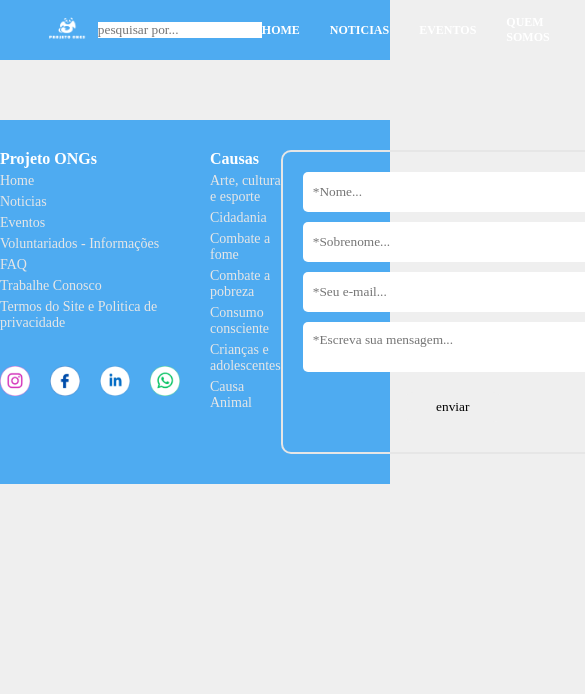
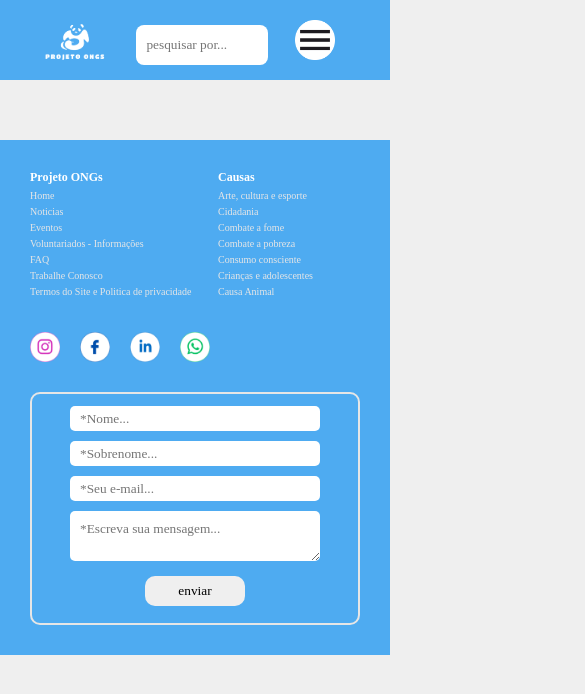
Before and after one commit to ICEI-PUC-Minas-PMV-SI/pmv-si-2024-2-pe1-t5-pmv-si-2024-2-pe1-t5_atual-WebApplicationProject-Template, a plain HTML site: page src/index.html in a window 390 px wide. Shown: the top 694 px of the page, 585 px wide, since content can reach past the window. Drawn offline with Linux system fonts and the light colour scheme.

Commit message:
add media query da header e footer

```diff
--- a/src/gerais/geral.css
+++ b/src/gerais/geral.css
@@ -15,10 +15,9 @@ body{
 
 header{
   background-color: #4EABF1;
-  height: 60px;
+  height: 80px;
   display: flex;
   flex-direction: row;
-  justify-content: space-between;
   padding: 0px 40px;
 }
 
@@ -33,13 +32,21 @@ main{
 
 #div-logotipo{
   height: 100%;
-  width: auto;
+  width: 50%;
   display: flex;
   align-items: center;
+  padding-top: 10px;
+  gap: 70px;
+  input{
+    height: 40px;
+    border-radius: 8px;
+    width: 50%;
+    padding-left: 10px;
+  }
 }
 
 #logotipo{
-  height: 70%;
+  height: 100px;
 }
 
 /* --------------Sessão barra de pesquisa----------------------*/
@@ -47,10 +54,12 @@ main{
 
 /* -------------------Sessão Navbar-----------------------------*/
 #div-navbar{
-
   display: flex;
   flex-direction: row;
+  justify-content: end;
   gap: 100px;
+  padding-right: 90px;
+  width: 50%;
 }
 
 #navbar{
@@ -71,11 +80,51 @@ main{
   height: 100%;
   display: flex;
   align-items: center;
+  background-color: transparent;
 }
 
 #user-icon{
   height: 60%;
 }
+
+#menu-icon{
+  display: none;
+  height: 60%;
+  width: 20px;
+}
+
+/* The container <div> - needed to position the dropdown content */
+.dropdown {
+  position: relative;
+  display: inline-block;
+}
+
+/* Dropdown Content (Hidden by Default) */
+.dropdown-content {
+  display: none;
+  position: absolute;
+  background-color: #f1f1f1;
+  min-width: 160px;
+  box-shadow: 0px 8px 16px 0px rgba(0,0,0,0.2);
+  z-index: 1;
+}
+
+/* Links inside the dropdown */
+.dropdown-content a {
+  color: black;
+  padding: 12px 16px;
+  text-decoration: none;
+  display: block;
+}
+
+/* Change color of dropdown links on hover */
+.dropdown-content a:hover {background-color: #ddd;}
+
+/* Show the dropdown menu on hover */
+.dropdown:hover .dropdown-content {display: block;}
+
+/* Change the background color of the dropdown button when the dropdown content is shown */
+.dropdown:hover .dropbtn {background-color: #3e8e41;}
 
 /* ---------------------------- FOOTER ------------------------*/
 
@@ -122,7 +171,6 @@ footer{
 }
 
 #footer-contato{
-
   display: flex;
   justify-content: center;
   align-items: center;
@@ -162,3 +210,163 @@ footer{
     cursor: pointer;
   }
 }
+
+
+/* -----------------------MEDIA QUERIE ------------------------*/
+
+@media (max-width: 600px) {
+
+  header{
+    height: 80px;
+    padding: 0px 30px;
+  }
+
+  #div-logotipo{
+    height: 100%;
+    width: 80%;
+    display: flex;
+    align-items: center;
+    padding-top: 10px;
+    gap: 10px;
+    input{
+      height: 40px;
+      width: 100%px;
+      padding-left: 10px;
+    }
+  }
+
+  #logotipo{
+    height: 70px;
+  }
+
+  #div-navbar{
+    display: flex;
+    flex-direction: row;
+    justify-content: end;
+    gap: 10px;
+    padding-right: 5px;
+    width: 20%;
+  }
+
+  #navbar{
+    display: none;
+    align-items: center;
+    gap: 5px;
+  }
+
+  .opcao-pagina{
+    font-size: 12px;
+    color: white;
+    font-weight: bold;
+  }
+
+  #div-user-icon{
+    height: 100%;
+    display: flex;
+    align-items: center;
+    background-color: transparent;
+  }
+
+  #user-icon{
+    height: 60%;
+    display: none;
+  }
+
+  #menu-icon{
+    display: flex;
+    height: 40px;
+    width: 40px;
+    margin-right: 20px;
+  }
+
+  .dropdown {
+    position: relative;
+    display: inline-block;
+  }
+
+  /* Dropdown Content (Hidden by Default) */
+  .dropdown-content {
+    display: none;
+    position: absolute;
+    background-color: #f1f1f1;
+    min-width: 160px;
+    box-shadow: 0px 8px 16px 0px rgba(0,0,0,0.2);
+    z-index: 1;
+  }
+
+  /* Links inside the dropdown */
+  .dropdown-content a {
+    color: black;
+    padding: 12px 16px;
+    text-decoration: none;
+    display: block;
+  }
+
+  /* Change color of dropdown links on hover */
+  .dropdown-content a:hover {background-color: #ddd;}
+
+  /* Show the dropdown menu on hover */
+  .dropdown:hover .dropdown-content {display: block;}
+
+  /* Change the background color of the dropdown button when the dropdown content is shown */
+  .dropdown:hover .dropbtn {background-color: #3e8e41;}
+
+  /* -------------- FOOTER -------------*/
+
+  footer{
+    flex-direction: column;
+    gap: 30px;
+    justify-content: space-between;
+    padding: 30px;
+  }
+
+  #footer-sec{
+    gap: 8px;
+  }
+
+  #footer-menu{
+    gap: 5px;
+    a{
+      font-size: 10px;
+    }
+    h3{
+      font-size: 12px;
+    }
+  }
+
+  #footer-infos{
+    a{
+      font-size: 10px;
+    }
+    h3{
+      font-size: 12px;
+    }
+  }
+
+  #footer-redes{
+    margin-top: 30px;
+    display: flex;
+    gap: 20px;
+    img{
+      width: 30px;
+      height: 30px;
+      cursor: pointer;
+    }
+  }
+
+  #footer-contato{
+    padding: 12px;
+    gap: 10px;
+    input{
+      height: 25px;
+      width: 250px;
+    }
+    textarea{
+      width: 250px;
+    }
+    button{
+      margin: 5px 0px;
+    }
+  }
+
+}
```
